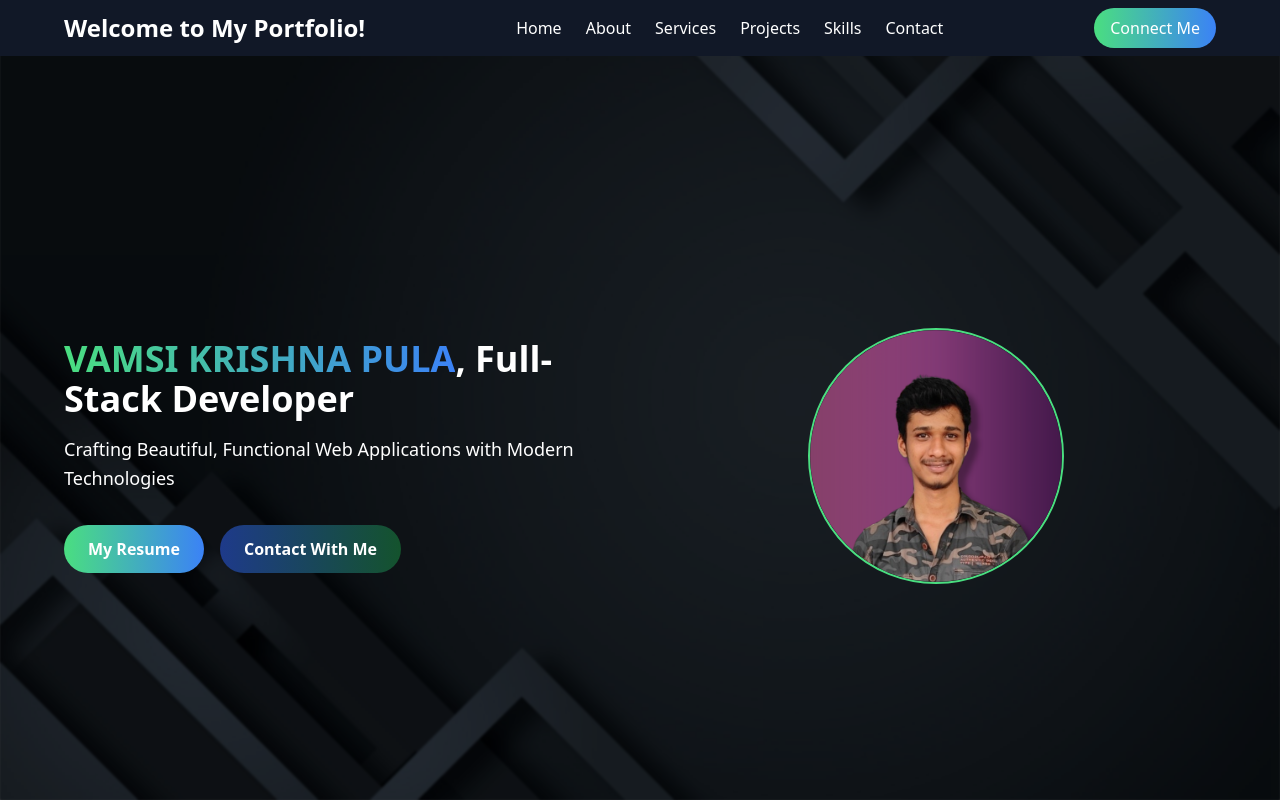
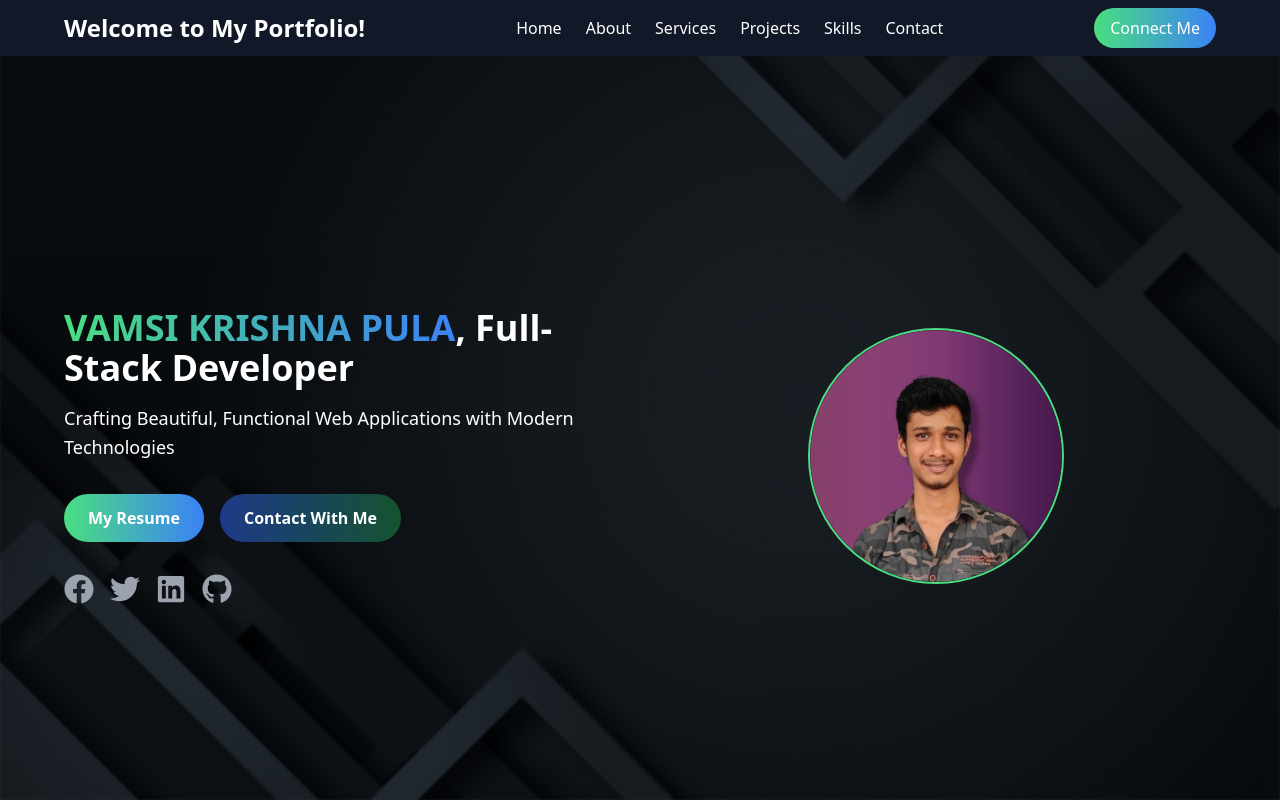
Before and after one commit to Pulavamsi2001/Vamsi-Portfolio, a React (Vite) app: page / in a window 1280 px wide. Shown: the top 800 px of the page. Built offline with nearby package versions, Linux system fonts and the light colour scheme.

Commit message:
social icons

```diff
--- a/src/components/Hero.jsx
+++ b/src/components/Hero.jsx
@@ -1,4 +1,5 @@
 import React, { useEffect } from "react";
+import { FaFacebook, FaTwitter, FaLinkedin, FaGithub } from "react-icons/fa";
 import HeroImage from "../assets/hero-image.png"; // Ensure this path is correct
 
 const Hero = () => {
@@ -7,9 +8,9 @@ const Hero = () => {
   }, []);
 
   return (
-    <div className="text-white h-screen flex items-center justify-center px-4 md:px-8 lg:px-16">
+    <div className="text-white h-auto md:h-screen flex items-center justify-center px-4 md:px-8 lg:px-16">
       <div className="grid grid-cols-1 md:grid-cols-2 gap-8 items-center">
-        <div className="order-2 md:order-1 flex flex-col justify-center items-center md:items-start text-center md:text-left">
+        <div className="order-2 md:order-1 text-center md:text-left">
           <h1 className="text-3xl md:text-4xl font-bold">
             <span className="text-transparent bg-clip-text bg-gradient-to-r from-green-400 to-blue-500">
               VAMSI KRISHNA PULA
@@ -36,6 +37,20 @@ const Hero = () => {
               Contact With Me
             </button>
           </div>
+          <div className="mt-8 flex justify-center md:justify-start space-x-4">
+            <a href="https://www.facebook.com/pulavamsi2001?mibextid=ZbWKwL" target="_blank" rel="noopener noreferrer" className="text-gray-400 hover:text-white transform transition-transform duration-300 hover:scale-110">
+              <FaFacebook size={30} />
+            </a>
+            <a href="#" className="text-gray-400 hover:text-white transform transition-transform duration-300 hover:scale-110">
+              <FaTwitter size={30} />
+            </a>
+            <a href="https://www.linkedin.com/in/vamsi-pula-238246259/" target="_blank" rel="noopener noreferrer" className="text-gray-400 hover:text-white transform transition-transform duration-300 hover:scale-110">
+              <FaLinkedin size={30} />
+            </a>
+            <a href="#" className="text-gray-400 hover:text-white transform transition-transform duration-300 hover:scale-110">
+              <FaGithub size={30} />
+            </a>
+          </div>
         </div>
         <img
           src={HeroImage}
```
